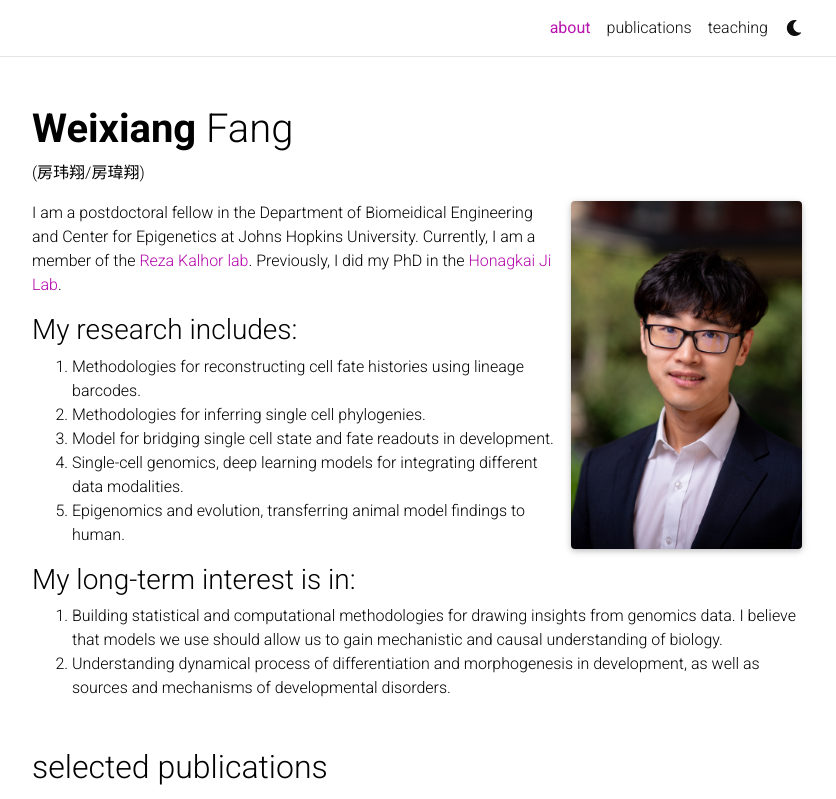
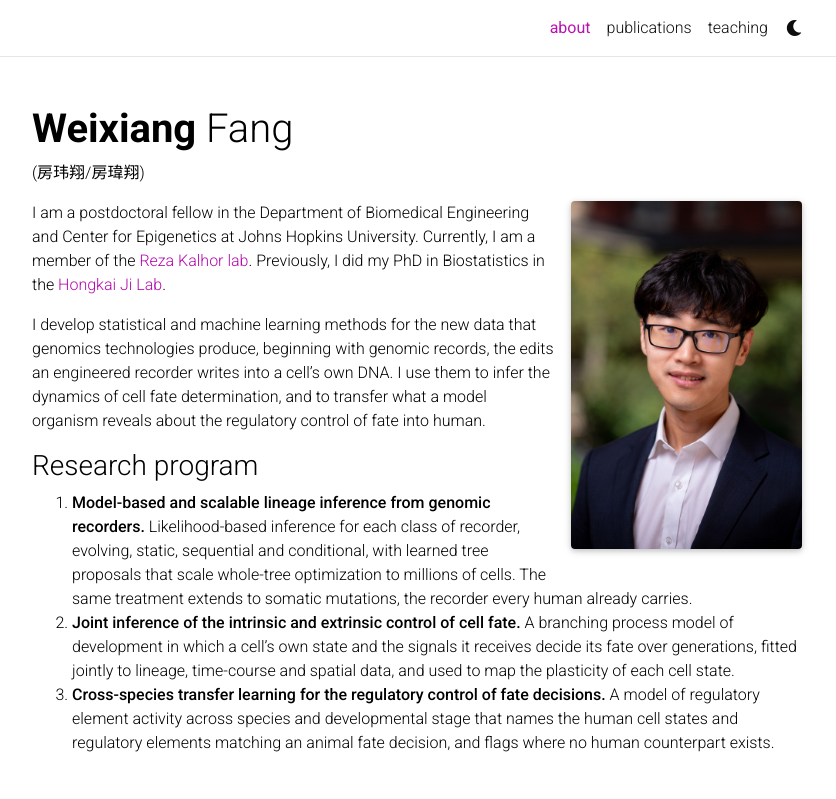
Before and after one commit to wefang/wefang.github.io, a Jekyll site: the page built from _pages/about.md, in a window 1280 px wide and 1123 px high, cut to the strip 0-799 px from the top of the window. Shown: the whole strip, without its empty margins (223-1059 px from the left). Built offline with Jekyll 4.4.1, drawn with Linux system fonts in a browser that asks for light colours; full-size pictures stand in for the smaller copies a plugin makes; comment, search, counter and statistics services are not loaded; a style sheet for code colours, icons or effects is not loaded.

Commit message:
update pages

```diff
--- a/_pages/about.md
+++ b/_pages/about.md
@@ -14,15 +14,11 @@ selected_papers: true # includes a list of papers marked as "selected={true}"
 social: true  # includes social icons at the bottom of the page
 ---
 
-I am a postdoctoral fellow in the Department of Biomeidical Engineering and Center for Epigenetics at Johns Hopkins University. Currently, I am a member of the [Reza Kalhor lab](https://kalhorlab.bme.jhu.edu). Previously, I did my PhD in the [Honagkai Ji Lab](https://jilab.org).
+I am a postdoctoral fellow in the Department of Biomedical Engineering and Center for Epigenetics at Johns Hopkins University. Currently, I am a member of the [Reza Kalhor lab](https://kalhorlab.bme.jhu.edu). Previously, I did my PhD in Biostatistics in the [Hongkai Ji Lab](https://jilab.org).
 
-### My research includes:
-1. Methodologies for reconstructing cell fate histories using lineage barcodes.
-2. Methodologies for inferring single cell phylogenies.
-3. Model for bridging single cell state and fate readouts in development.
-4. Single-cell genomics, deep learning models for integrating different data modalities.
-5. Epigenomics and evolution, transferring animal model findings to human.
+I develop statistical and machine learning methods for the new data that genomics technologies produce, beginning with genomic records, the edits an engineered recorder writes into a cell's own DNA. I use them to infer the dynamics of cell fate determination, and to transfer what a model organism reveals about the regulatory control of fate into human.
 
-### My long-term interest is in:
-1.  Building statistical and computational methodologies for drawing insights from genomics data. I believe that models we use should allow us to gain mechanistic and causal understanding of biology.
-2.  Understanding dynamical process of differentiation and morphogenesis in development, as well as sources and mechanisms of developmental disorders.
+### Research program
+1. **Model-based and scalable lineage inference from genomic recorders.** Likelihood-based inference for each class of recorder, evolving, static, sequential and conditional, with learned tree proposals that scale whole-tree optimization to millions of cells. The same treatment extends to somatic mutations, the recorder every human already carries.
+2. **Joint inference of the intrinsic and extrinsic control of cell fate.** A branching process model of development in which a cell's own state and the signals it receives decide its fate over generations, fitted jointly to lineage, time-course and spatial data, and used to map the plasticity of each cell state.
+3. **Cross-species transfer learning for the regulatory control of fate decisions.** A model of regulatory element activity across species and developmental stage that names the human cell states and regulatory elements matching an animal fate decision, and flags where no human counterpart exists.
```
Also changed, not shown: _bibliography/papers.bib (+8 -0 lines), _pages/teaching.md (+4 -4 lines).
